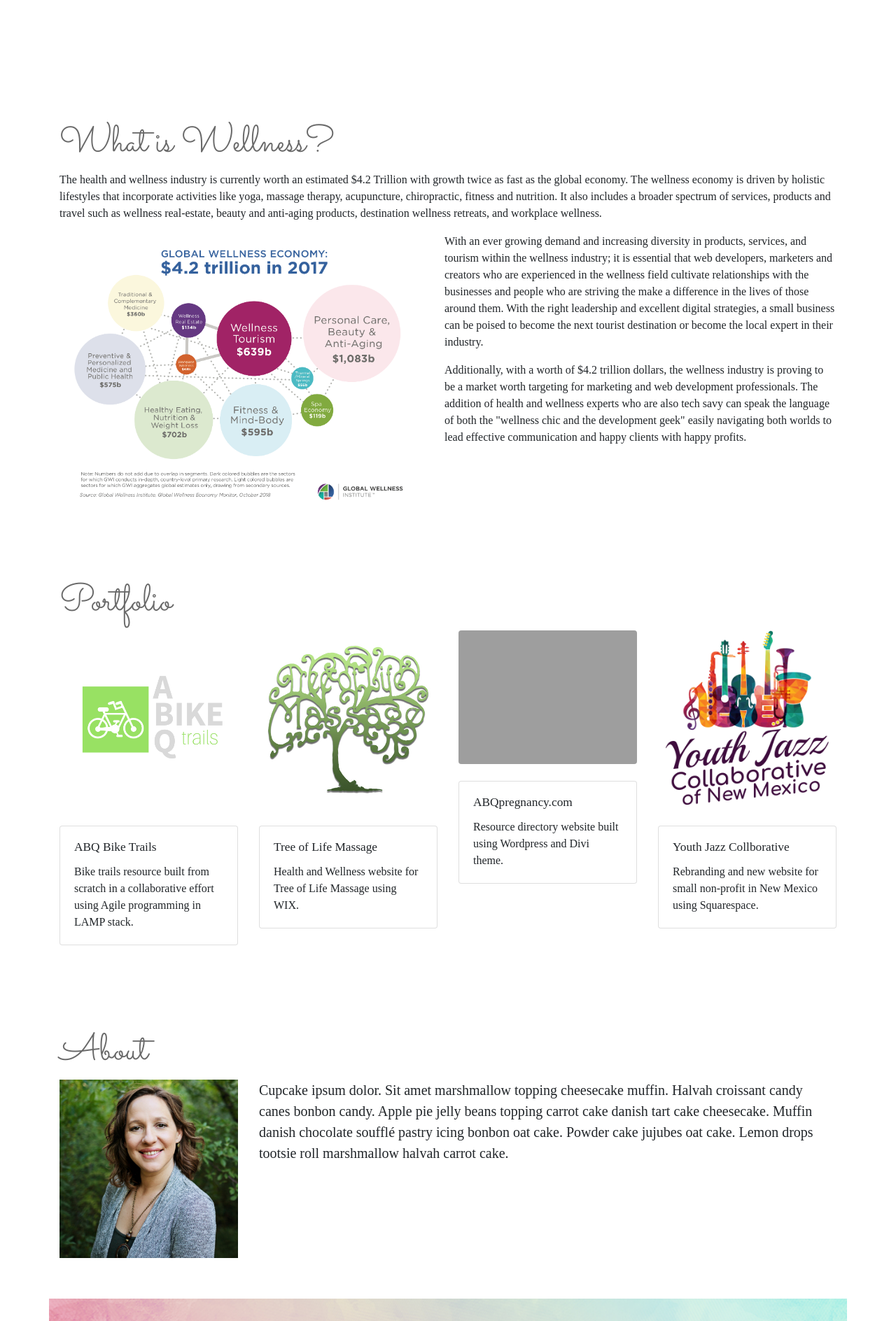
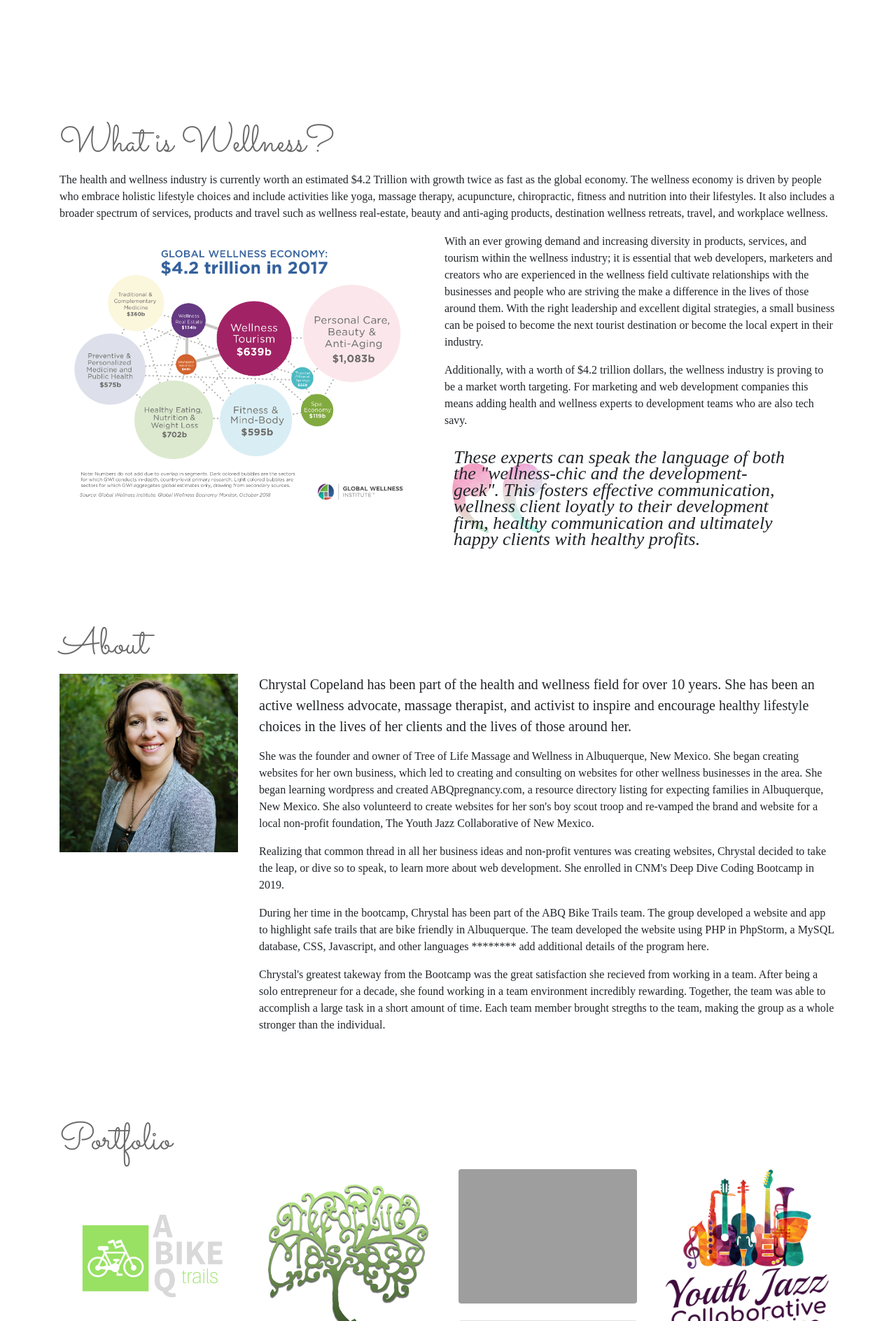
Before and after one commit to chrystalcopeland/my-pwp-chrystal, a PHP site: page / in a window 1280 px wide. Shown: the part 909-2797 px from the top of the page at 70% size. Run offline with PHP 8.4, Linux system fonts and the light colour scheme; some libraries are stand-ins or nearby versions; grey boxes are pictures that could not be loaded.

Commit message:
added text to website

```diff
--- a/public_html/css/style.css
+++ b/public_html/css/style.css
@@ -60,6 +60,22 @@ Font
 	float: left;
 	width: 550px;
 }
+.pquote {
+	float: left;
+	width: 500px;
+	background:url("../images/watercolor-quote.png") left no-repeat;
+	color: gray();
+	font-size: 26px;
+	line-height: 0.9;
+	font-style: italic;
+	padding: 13px;
+}
+
+blockquote {
+	margin: 0;
+}
+
+
 /**********
 About
 *************/
--- a/public_html/index.php
+++ b/public_html/index.php
@@ -118,10 +118,13 @@
 						<div class="col">
 							<p>
 								The health and wellness industry is currently worth an estimated $4.2 Trillion with growth twice
-								as fast as the global economy. The wellness economy is driven by holistic lifestyles that
-								incorporate activities like yoga, massage therapy, acupuncture, chiropractic, fitness and
-								nutrition. It also includes a broader spectrum of services, products and travel such as wellness
-								real-estate, beauty and anti-aging products, destination wellness retreats, and workplace
+								as fast as the global economy. The wellness economy is driven by people who embrace holistic
+								lifestyle choices and
+								include activities like yoga, massage therapy, acupuncture, chiropractic, fitness and
+								nutrition into their lifestyles. It also includes a broader spectrum of services, products and
+								travel such as wellness
+								real-estate, beauty and anti-aging products, destination wellness retreats, travel, and
+								workplace
 								wellness.
 							</p>
 							<div id="floated">
@@ -137,14 +140,63 @@
 							</p>
 							<p>
 								Additionally, with a worth of $4.2 trillion dollars, the wellness industry is proving to be a
-								market worth targeting for marketing and web development professionals. The addition of health
-								and wellness experts who are also tech savy can speak the language of both the "wellness chic
-								and the development geek" easily navigating both worlds to lead effective
-								communication and happy clients with happy profits.
+								market worth targeting. For marketing and web development companies this means adding
+								health and wellness experts to development teams who are also tech savy.
+								<aside class="pquote">
+									<blockquote>These experts can speak
+										the language of both the "wellness-chic and the development-geek". This fosters effective
+										communication, wellness client loyatly to their development firm, healthy communication
+										and
+										ultimately happy clients with healthy profits.
+									</blockquote>
+								</aside>
 							</p>
 						</div>
 					</div>
 				</div>
+			</section>
+			<!--About Section-->
+			<section class="py-5">
+				<div class="container" id="about">
+					<h2>About</h2>
+					<div class="row">
+						<div class="col-sm-3">
+							<img class="img-fluid d-block mx-auto"
+								  src="images/chrystal-copeland-headshot.jpg" alt="Chrystal Copeland">
+						</div>
+						<div class="col-sm-9">
+							<p class="lead">Chrystal Copeland has been part of the health and wellness field for over 10 years.
+							She has been an active wellness advocate, massage therapist, and activist to inspire and encourage
+							healthy lifestyle choices in the lives of her clients and the lives of those around her.
+							</p>
+
+							<p>She was the founder and owner of Tree of Life Massage and Wellness in Albuquerque, New Mexico.
+								She began creating websites for her own business, which led to creating and consulting on
+								websites for other wellness businesses in the area. She began learning wordpress and created
+								ABQpregnancy.com, a resource directory listing for expecting families in Albuquerque, New
+								Mexico. She also volunteerd to create websites for her son's boy scout troop and re-vamped the
+								brand and website for a local non-profit foundation, The Youth Jazz Collaborative of New
+								Mexico.</p>
+							<p>
+								Realizing that common thread in all her business ideas and non-profit ventures was creating
+								websites,
+								Chrystal decided to take the leap, or dive so to speak, to learn more about web development.
+								She enrolled in CNM's Deep Dive Coding Bootcamp in 2019.
+							<p>
+								During her time in the bootcamp, Chrystal has been part of the ABQ Bike Trails team. The group
+								developed a website and app to highlight safe trails that are bike friendly in Albuquerque.
+								The team developed the website using PHP in PhpStorm, a MySQL database, CSS, Javascript, and
+								other languages ******** add additional details of the program here.
+							</p>
+							<p>
+								Chrystal's greatest takeway from the Bootcamp was the great satisfaction she recieved from
+								working in a team. After being a solo entrepreneur for a decade, she found working in a team
+								environment incredibly rewarding. Together, the team was able to accomplish a large task in a
+								short amount of time. Each team member brought stregths to the team, making the group as a
+								whole stronger than the individual.
+							</p>
+						</div>
+					</div>
 			</section>
 			<!-- portfolio images -->
 			<!-- ABQ Bikes -->
@@ -204,28 +256,6 @@
 					</div>
 				</div>
 			</section>
-			<!--About Section-->
-			<section class="py-5">
-				<div class="container" id="about">
-					<h2>About</h2>
-					<div class="row">
-						<div class="col-sm-3">
-							<img class="img-fluid d-block mx-auto"
-								  src="images/chrystal-copeland-headshot.jpg" alt="Chrystal Copeland">
-						</div>
-						<div class="col-sm-9">
-							<p class="lead">Cupcake ipsum dolor. Sit amet marshmallow topping cheesecake muffin.
-								Halvah
-								croissant
-								candy canes bonbon candy. Apple pie jelly beans topping carrot cake danish tart cake
-								cheesecake.
-								Muffin danish chocolate soufflé pastry icing bonbon oat cake.
-								Powder cake jujubes oat cake. Lemon drops tootsie roll marshmallow halvah carrot cake.
-						</div>
-					</div>
-				</div>
-			</section>
-			</div>
 			<!-- Contact Form Container -->
 			<section class="container-fluid backgroundimg">
 				<div class="container" id="contact-section">
```
Also changed, not shown: public_html/images/background-quote.png (added), public_html/images/watercolor-quote.png (added).
